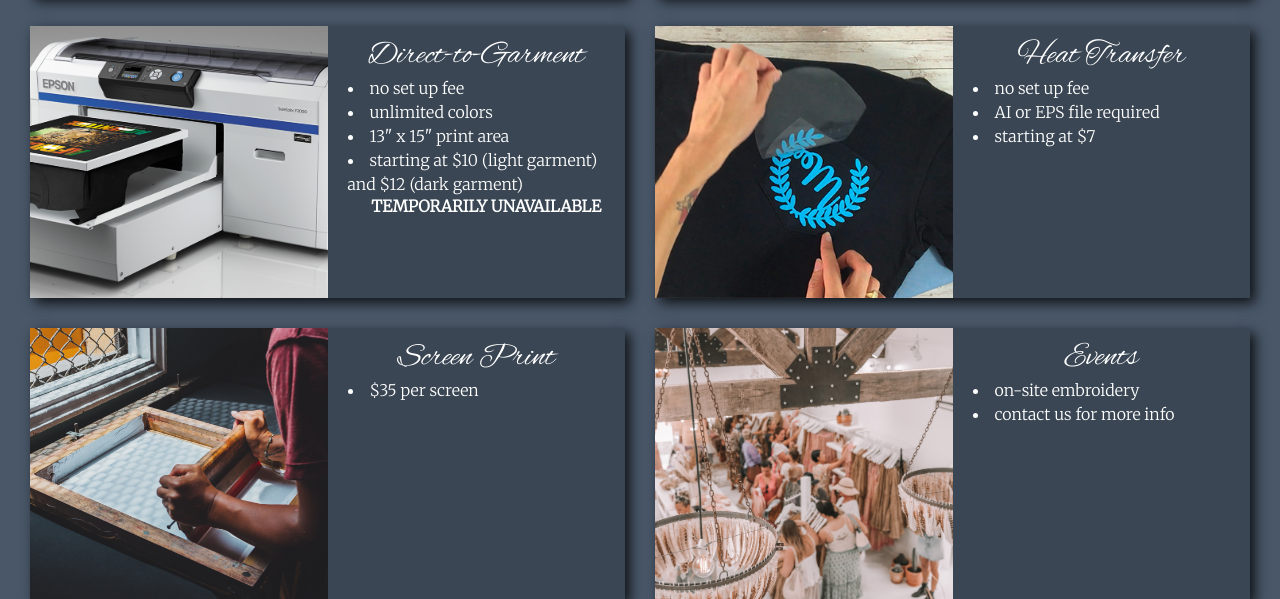
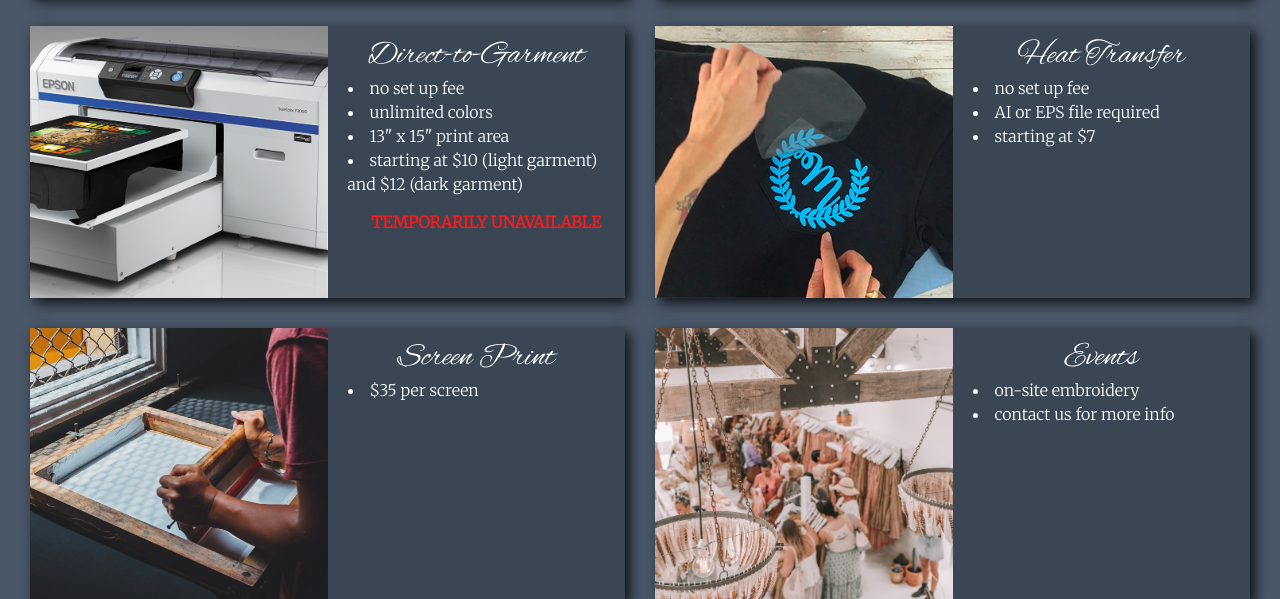
Before and after one commit to shellyhu3/stitch_art, a Django app: page /services in a window 1280 px wide. Shown: the part 576-1175 px from the top of the page. Run offline with Django 3.2, Linux system fonts and the light colour scheme; parts of the project's set-up code (start-up, migrations or seed data) failed here and were passed over.

Commit message:
scss fixes

```diff
--- a/static/admin_app/style.css
+++ b/static/admin_app/style.css
@@ -571,6 +571,10 @@ p {
   padding-top: 10px;
 }
 
+.notice {
+  margin: 1em 0;
+}
+
 #engraving h2 {
   font-weight: normal;
 }
@@ -860,6 +864,10 @@ p {
   letter-spacing: 2px;
 }
 
+.red {
+  color: #ff1818;
+}
+
 .title {
   position: relative;
 }
--- a/static/admin_app/style.scss
+++ b/static/admin_app/style.scss
@@ -510,6 +510,10 @@ p{
     padding-top: 10px;
 }
 
+.notice {
+    margin: 1em 0;
+}
+
 // Engraving pg
 #engraving{
     h2{
@@ -752,6 +756,10 @@ p{
     letter-spacing: 2px;
 }
 
+.red{
+    color: rgb(255, 24, 24);
+}
+
 .title{
     position: relative;
 }
```
Also changed, not shown: 1 other file.
